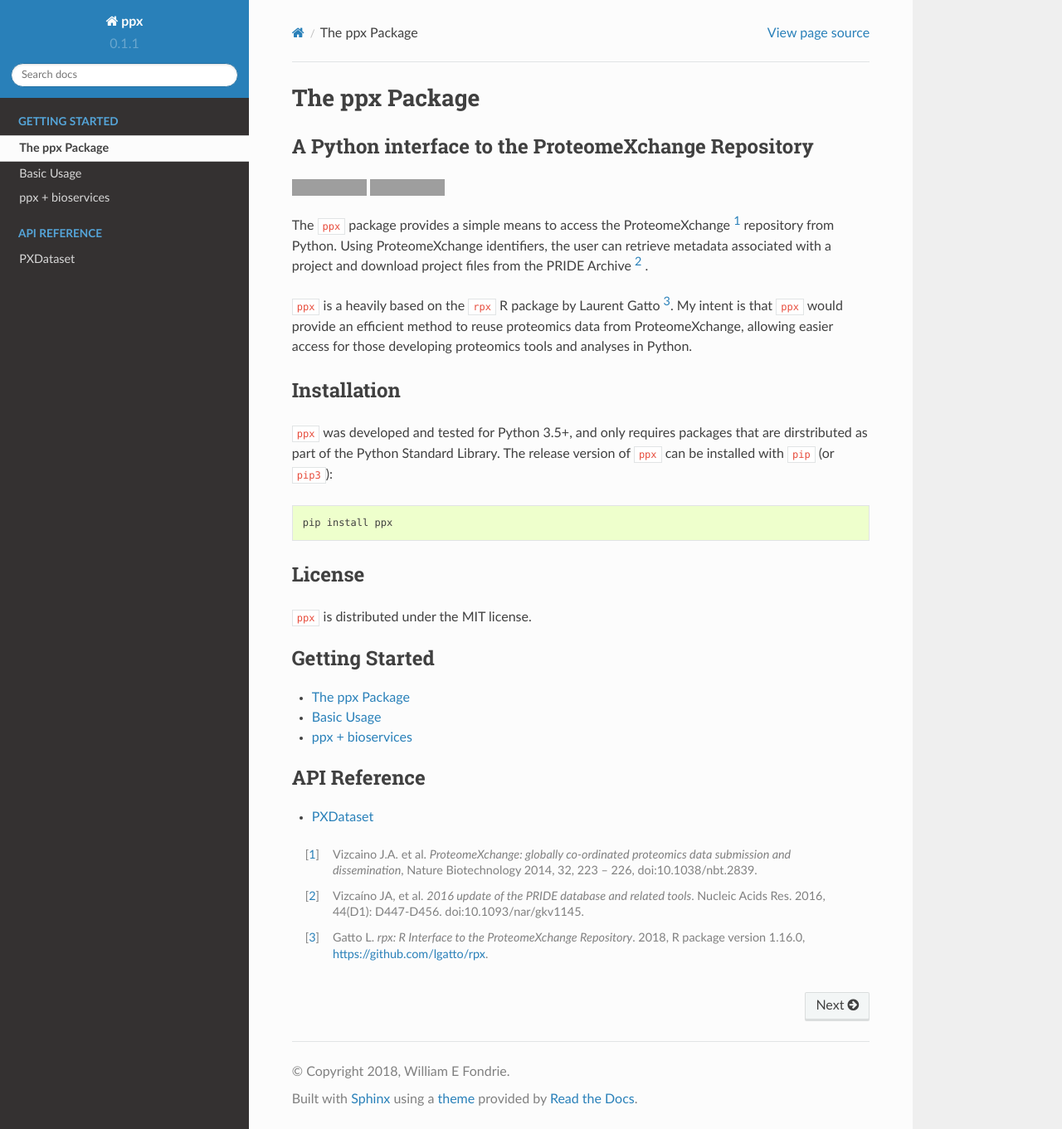
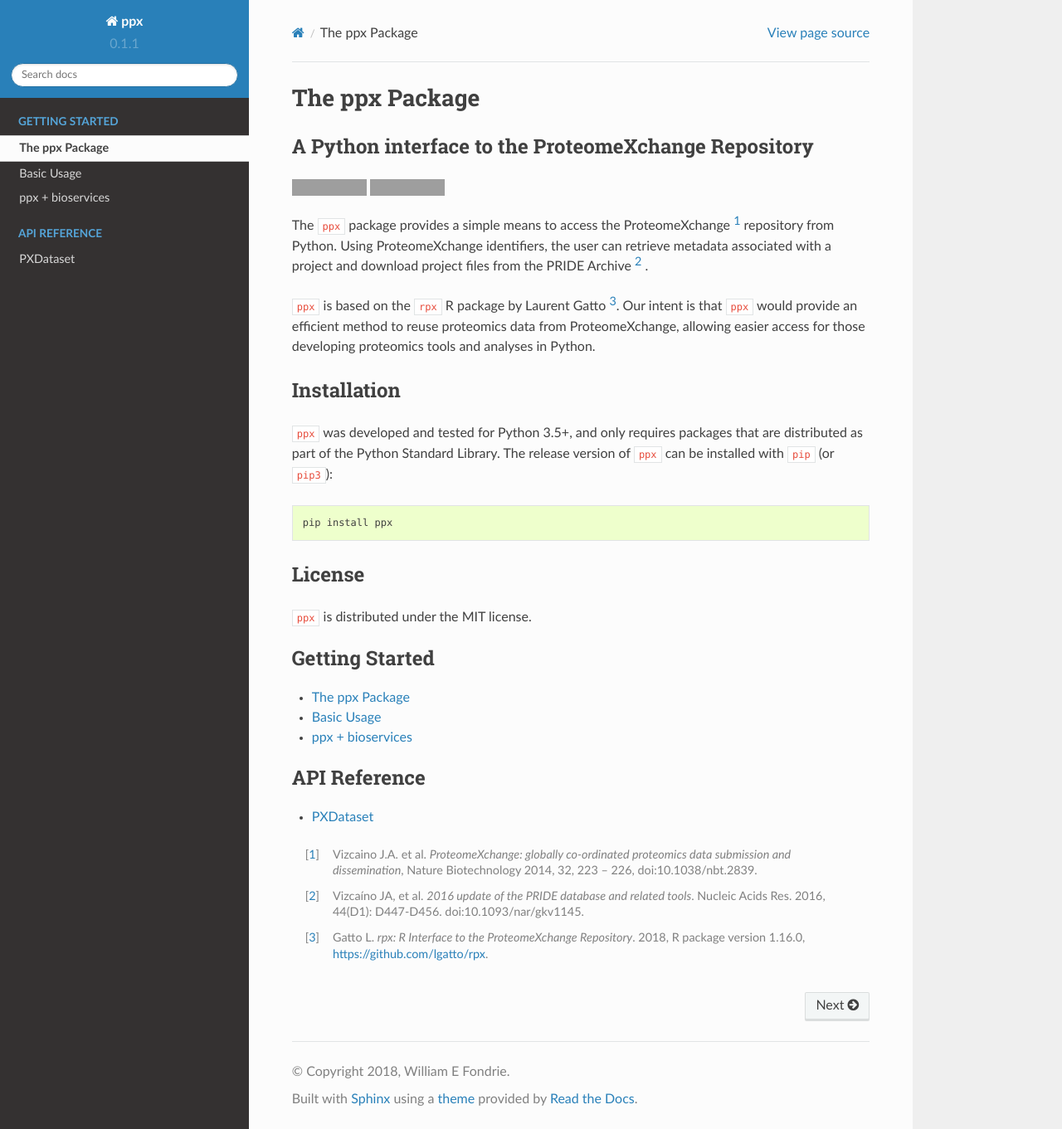
Before and after one commit to wfondrie/ppx, a Sphinx documentation site: the page built from docs/index.rst, in a window 1280 px wide and 1361 px high. Shown: the whole window at 83% size. Built offline with Sphinx 7.4.7 and the Read the Docs theme 2.0.0, drawn with Linux system fonts in a browser that asks for light colours; grey boxes are pictures that could not be loaded.

Commit message:
fixed doc typos

```diff
--- a/docs/index.rst
+++ b/docs/index.rst
@@ -20,15 +20,15 @@ The :code:`ppx` package provides a simple means to access the ProteomeXchange
 retrieve metadata associated with a project and download project files from
 the PRIDE Archive [2]_ .
 
-:code:`ppx` is a heavily based on the :code:`rpx` R package by Laurent Gatto
-[3]_. My intent is that :code:`ppx` would provide an efficient method to reuse
+:code:`ppx` is based on the :code:`rpx` R package by Laurent Gatto
+[3]_. Our intent is that :code:`ppx` would provide an efficient method to reuse
 proteomics data from ProteomeXchange, allowing easier access for those
 developing proteomics tools and analyses in Python.
 
 Installation
 ------------
 :code:`ppx` was developed and tested for Python 3.5+, and only requires
-packages that are dirstributed as part of the Python Standard Library. The
+packages that are distributed as part of the Python Standard Library. The
 release version of :code:`ppx` can be installed with :code:`pip` (or
 :code:`pip3`)::
 
```
Also changed, not shown: README.md (+1 -1 lines).
